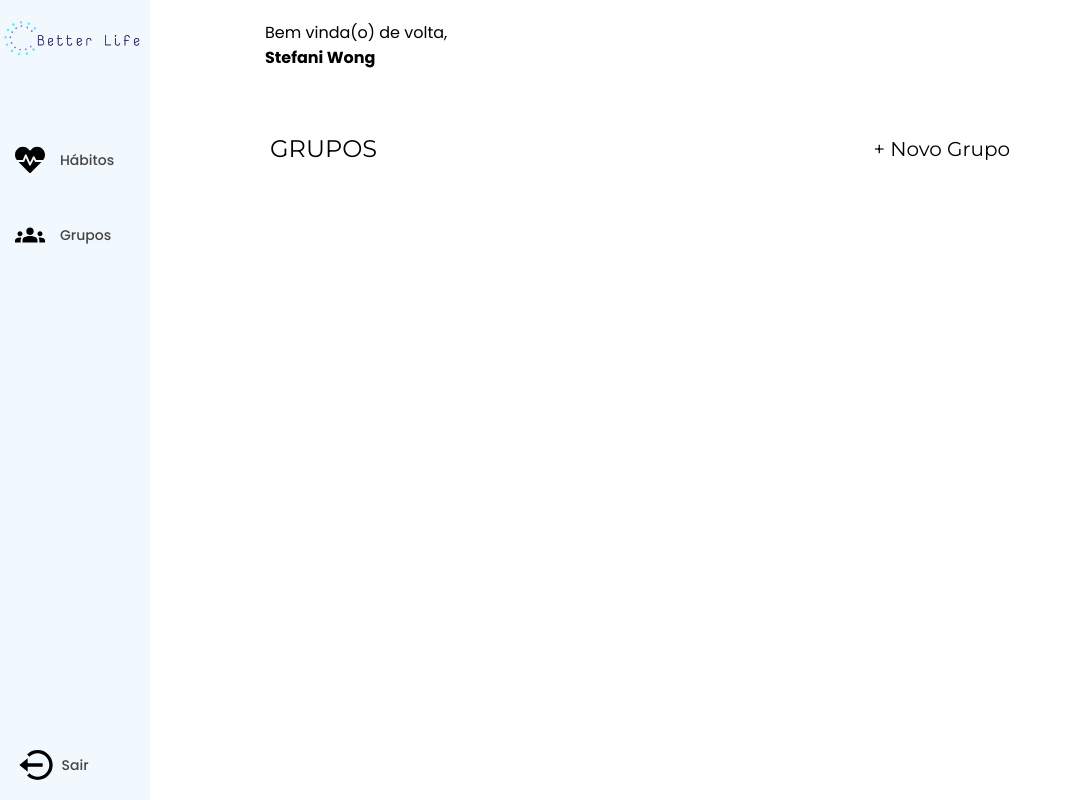
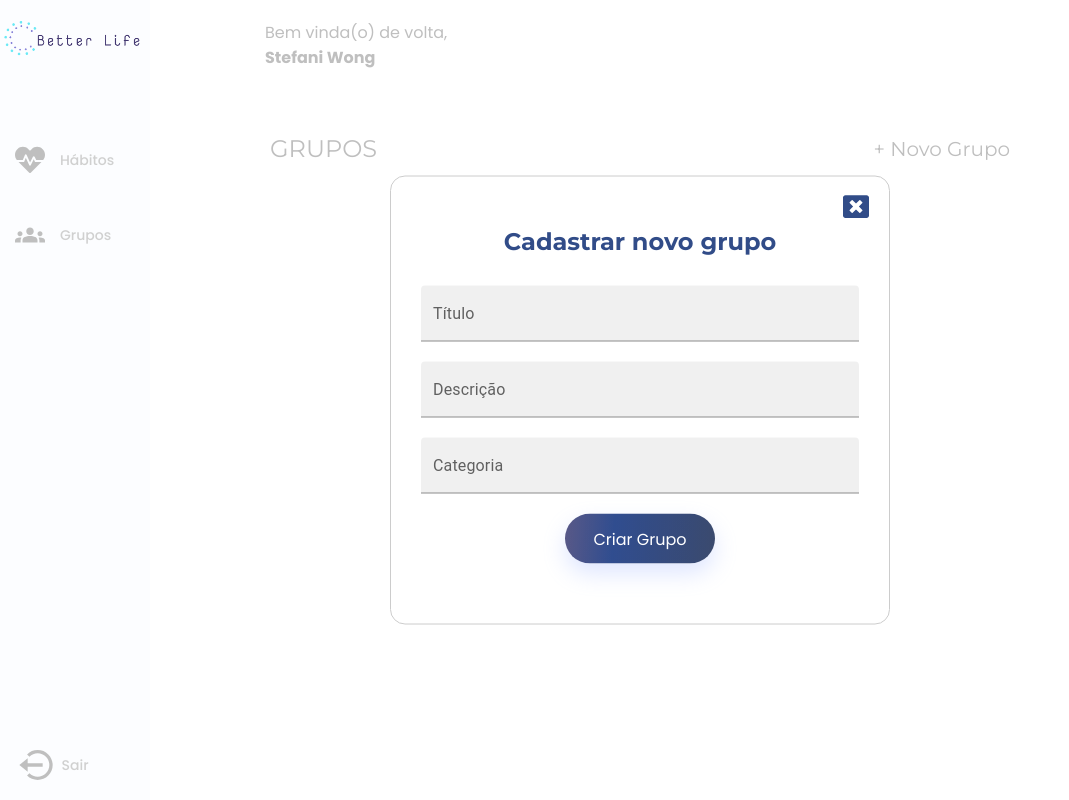
Before and after one commit to ManoelaCunha/better-life-app, a React (Create React App) app: page /groups in a window 1280 px wide. Both pictures are taken after a click on the button "+ Novo Grupo". Shown: the whole page, without its empty margins (0-1069 px from the left). Built offline with nearby package versions, Linux system fonts and the light colour scheme; no server answers.

Commit message:
style(feature/modal-create-group): stylizing the modal

```diff
--- a/package.json
+++ b/package.json
@@ -16,13 +16,16 @@
     "react": "^17.0.2",
     "react-dom": "^17.0.2",
     "react-google-charts": "^3.0.15",
+    "react-hook-form": "^7.17.4",
     "react-hot-toast": "^2.1.1",
     "react-icons": "^4.3.1",
+    "react-modal": "^3.14.3",
     "react-router-dom": "^5.3.0",
     "react-scripts": "4.0.3",
     "react-toastify": "^8.0.3",
     "styled-components": "^5.3.1",
-    "web-vitals": "^1.0.1"
+    "web-vitals": "^1.0.1",
+    "yup": "^0.32.11"
   },
   "scripts": {
     "start": "react-scripts start",
--- a/src/pages/Groups/index.js
+++ b/src/pages/Groups/index.js
@@ -1,10 +1,72 @@
 import { ButtonContainer } from "../../components/Button/style";
 import GroupList from "../../components/GroupsList";
 import Menu from "../../components/Menu";
-
-import { Box, Container, Text } from "./style";
+import Button from "../../components/Button";
+import { useState, useContext } from "react";
+import { GroupsContext } from "../../providers/Groups";
+import { Box, Container, Text, CloseModal, ModalContent } from "./style";
+import { TextField, FormControl } from "@material-ui/core";
+import Modal from "react-modal";
+import { FaWindowClose } from "react-icons/fa";
+import { useForm } from "react-hook-form";
+import * as yup from "yup";
+import { yupResolver } from "@hookform/resolvers/yup";
 
 const Groups = () => {
+  const [modalIsOpen, setIsOpen] = useState(false);
+  const { handleCreateGroup } = useContext(GroupsContext);
+
+  const schema = yup.object().shape({
+    title: yup.string().required("Campo obrigatório"),
+    description: yup.string().required("Campo obrigatório"),
+    category: yup.string().required("Campo obrigatório"),
+  });
+
+  const {
+    register,
+    handleSubmit,
+    formState: { errors },
+  } = useForm(yupResolver(schema));
+
+  const createGroup = ({ title, description, category }) => {
+    const newGroup = {
+      title: title,
+      description: description,
+      category: category,
+    };
+    handleCreateGroup(newGroup);
+  };
+
+  const openModal = () => {
+    setIsOpen(true);
+  };
+  const closeModal = () => {
+    setIsOpen(false);
+  };
+
+  const modalStyle = {
+    content: {
+      top: "50%",
+      left: "50%",
+      right: "auto",
+      bottom: "auto",
+      width: "80%",
+      maxWidth: "500px",
+      transform: "translate(-50%, -50%)",
+      textAlign: "center",
+      borderRadius: "15px",
+    },
+  };
+
+  const formStyle = {
+    width: "100%",
+  };
+  const inputStyle = {
+    margin: "10px auto",
+    width: "100%",
+    maxWidth: "500px",
+  };
+
   return (
     <>
       <Menu />
@@ -25,6 +87,7 @@ const Groups = () => {
                 fontFamily: "Montserrat",
                 textAlign: "right",
               }}
+              onClick={openModal}
             >
               + Novo Grupo
             </button>
@@ -32,6 +95,25 @@ const Groups = () => {
         </Box>
         <GroupList />
       </Container>
+
+      <Modal isOpen={modalIsOpen} onRequestClose={closeModal} style={modalStyle}>
+        <CloseModal onClick={closeModal}>
+          <FaWindowClose />
+        </CloseModal>
+        <ModalContent>
+          <h2>Cadastrar novo grupo</h2>
+
+          <form style={formStyle} onSubmit={handleSubmit(createGroup)}>
+            <TextField label='Título' variant='filled' style={inputStyle} {...register("title")} helperText={errors.title?.message} />
+
+            <TextField label='Descrição' variant='filled' style={inputStyle} {...register("description")} helperText={errors.description?.message} />
+
+            <TextField label='Categoria' variant='filled' style={inputStyle} {...register("category")} helperText={errors.category?.message} />
+
+            <Button text='Criar grupo' style={{ width: "150px", fontSize: "16px" }} type='submit' />
+          </form>
+        </ModalContent>
+      </Modal>
     </>
   );
 };
--- a/src/pages/Groups/style.js
+++ b/src/pages/Groups/style.js
@@ -1,4 +1,5 @@
 import styled from "styled-components";
+import { TextField } from "@material-ui/core";
 
 export const Container = styled.div`
   width: 300px;
@@ -36,3 +37,21 @@ export const Box = styled.div`
   justify-content: space-between;
   align-items: center;
 `;
+
+export const CloseModal = styled.button`
+  background-color: transparent;
+  border: none;
+  color: #314c88;
+  font-size: 26px;
+  position: absolute;
+  right: 20px;
+  top: 15px;
+`;
+
+export const ModalContent = styled.div`
+  padding: 30px 10px;
+  h2 {
+    margin-bottom: 20px;
+    color: #314c88;
+  }
+`;
```
Also changed, not shown: 1 other file (tests, documents, lock files or other folders).
